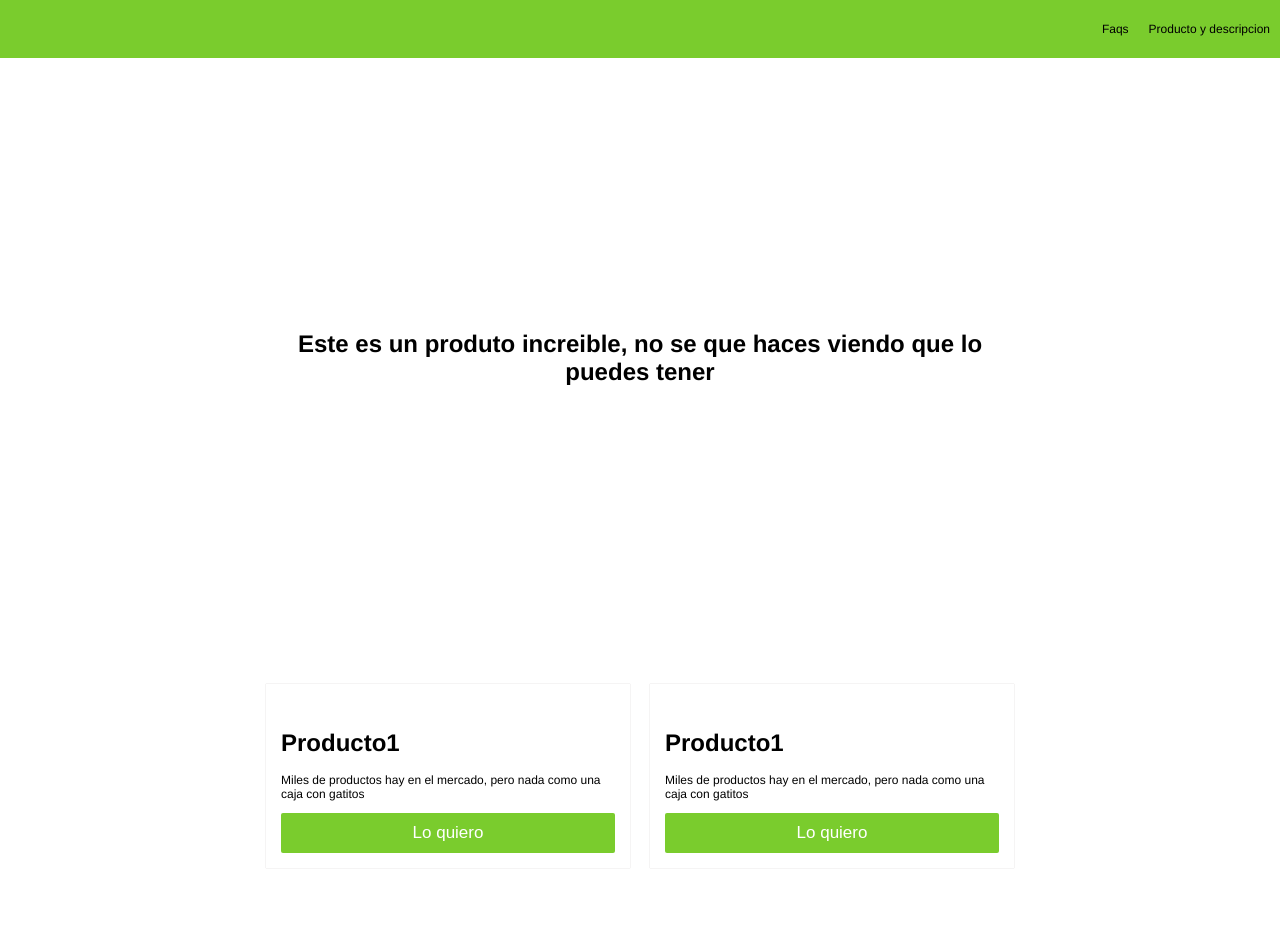
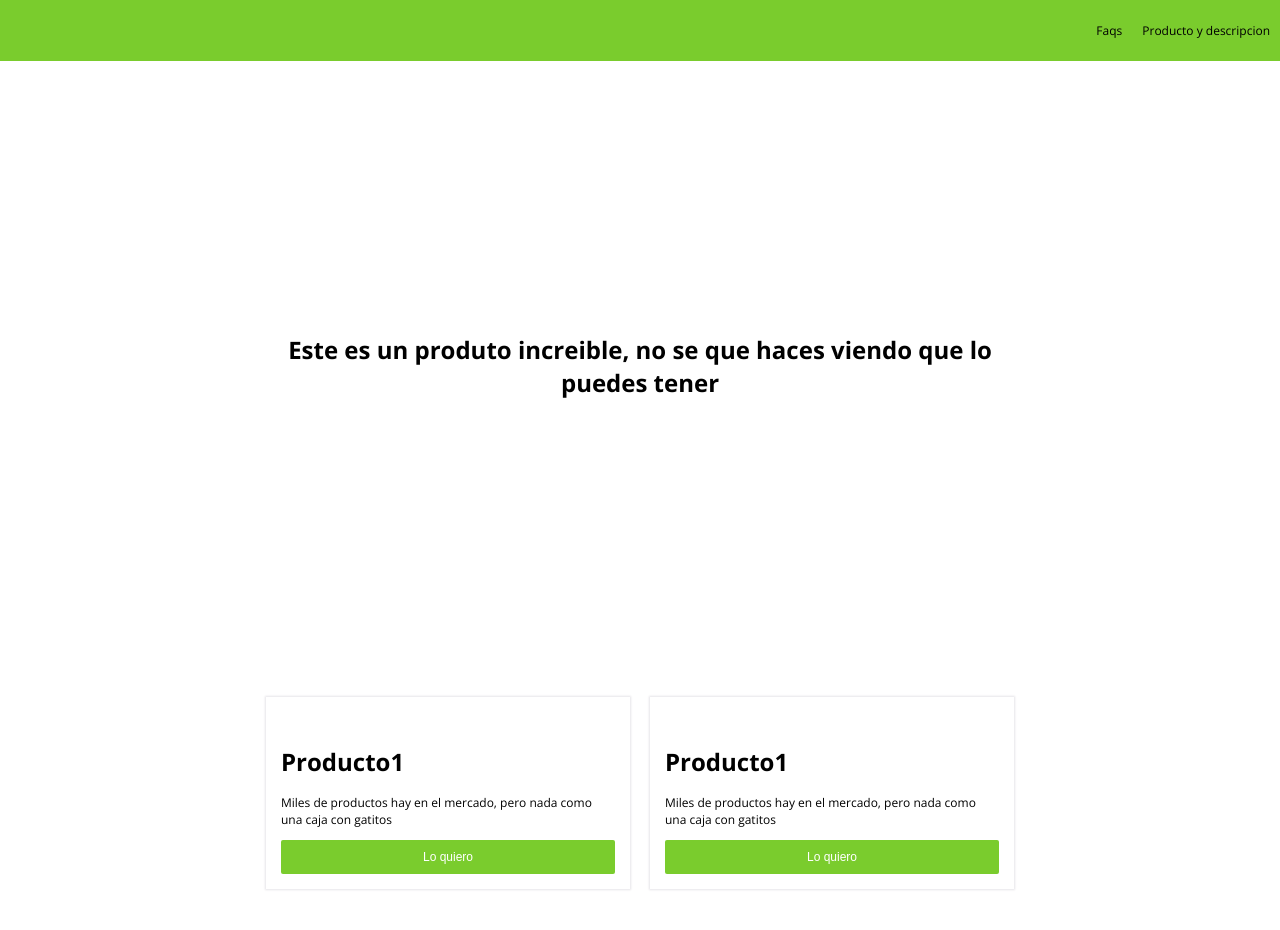
Before and after one commit to MynorCifuentes/Brand_Store, a plain HTML site: page index.html in a window 1280 px wide. Drawn offline with nearby package versions, Linux system fonts and the light colour scheme.

Commit message:
variables en el css

```diff
--- a/css/estilos.css
+++ b/css/estilos.css
@@ -1,26 +1,34 @@
 
 
 
-
+@import url('https://fonts.googleapis.com/css?family=Open+Sans:400,700&display=swap');
 /* ----------------------Variables */
 
 :root{
     --green-color:#7ACC2D;
     --white-color:white;
     --black-color:black;
+    /* Tipografía */
+    --normal: 12px;
+    /* Espaciado */
+    --space: 10px;
+    /* Box shadow */
+    --box: 0px 0 2px 1px #e6e5e9;
+
+
 }
 /* ----------------------Variables */
 html,body{
     padding:0px;
     margin: 0px;
-    font-size: 12px;
-    font-family: Helvetica;
+    font-size: var(--normal);
+    font-family: 'Open Sans', sans-serif;
 
 }
 nav{
     display: flex;
     background-color: var(--green-color);
-    padding: 10px;
+    padding:var(--space);
     color:var(--white-color);
     justify-content: space-between;
     align-items: center;
@@ -57,13 +65,13 @@ nav li a:hover{
 }
 
 .product{
-    padding: 10px;
+    padding: var(--space);
     margin-top: -240px;
 }
 .product .content{
     background-color: var(--white-color);
     padding: 15px;
-    box-shadow: 0 0 1px #c1bcbc;
+    box-shadow: var(--box);
 
 }
 .img_content{
@@ -74,8 +82,8 @@ nav li a:hover{
 .main_button{
    background-color:  var(--green-color);
    width: 100%;
-   padding: 10px;
-   font-size: 17px;
+   padding: var(--space);
+   font-size: var(--normal);
    color:var(--white-color);
    border:0;
    cursor: pointer;
```
